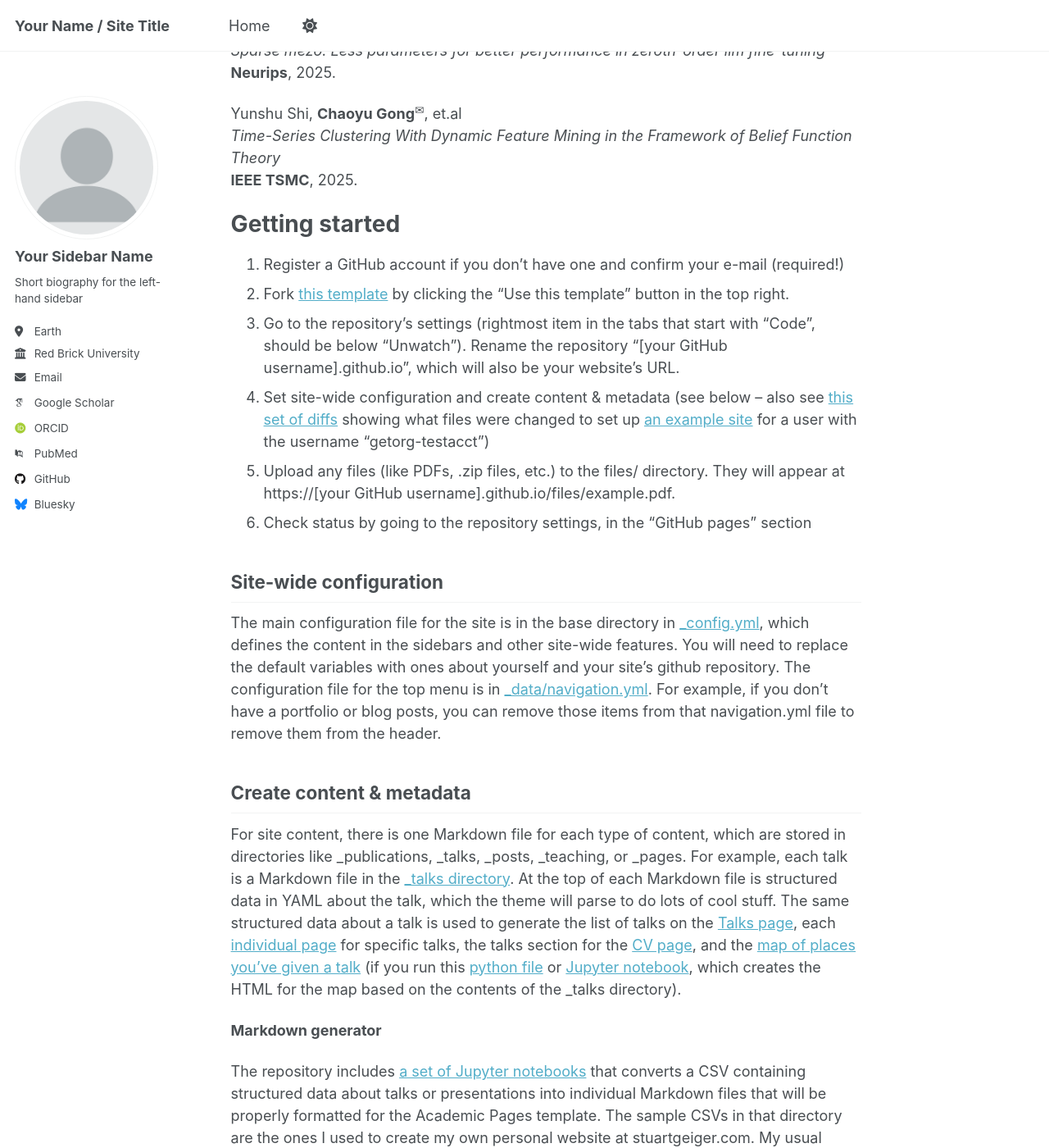
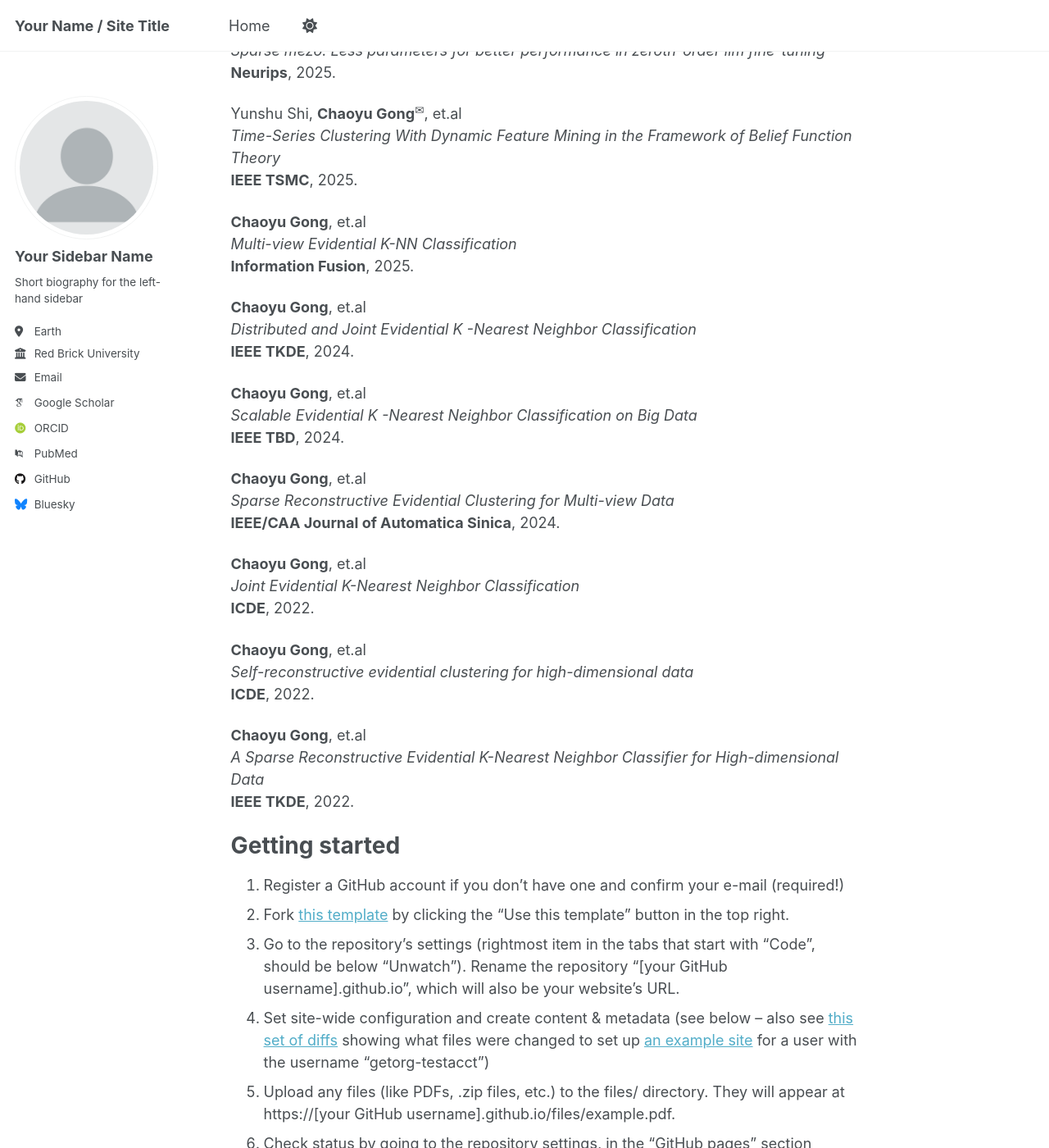
Before and after one commit to doushijihui/Chovy-Gong, a Jekyll site: the page built from _pages/about.md, in a window 1280 px wide and 1400 px high, scrolled down 663 px. Shown: the whole window at 82% size. Built offline with Jekyll 4.4.1, drawn with Linux system fonts in a browser that asks for light colours; some web fonts are replaced; a script that is not in the unit is left out.

Commit message:
Update about.md

```diff
--- a/_pages/about.md
+++ b/_pages/about.md
@@ -28,6 +28,34 @@ Yong Liu, Zirui Zhu, **Chaoyu Gong**<sup>✉</sup>, et.al
 Yunshu Shi, **Chaoyu Gong**<sup>✉</sup>, et.al
 *Time-Series Clustering With Dynamic Feature Mining in the Framework of Belief Function Theory*
 **IEEE TSMC**, 2025.
+
+**Chaoyu Gong**, et.al
+*Multi-view Evidential K-NN Classification*
+**Information Fusion**, 2025.
+
+**Chaoyu Gong**, et.al
+*Distributed and Joint Evidential K -Nearest Neighbor Classification*
+**IEEE TKDE**, 2024.
+
+**Chaoyu Gong**, et.al
+*Scalable Evidential K -Nearest Neighbor Classification on Big Data*
+**IEEE TBD**, 2024.
+
+**Chaoyu Gong**, et.al
+*Sparse Reconstructive Evidential Clustering for Multi-view Data*
+**IEEE/CAA Journal of Automatica Sinica**, 2024.
+
+**Chaoyu Gong**, et.al
+*Joint Evidential K-Nearest Neighbor Classification*
+**ICDE**, 2022.
+
+**Chaoyu Gong**, et.al
+*Self-reconstructive evidential clustering for high-dimensional data*
+**ICDE**, 2022.
+
+**Chaoyu Gong**, et.al
+*A Sparse Reconstructive Evidential K-Nearest Neighbor Classifier for High-dimensional Data*
+**IEEE TKDE**, 2022.
 
 Getting started
 ======
```
